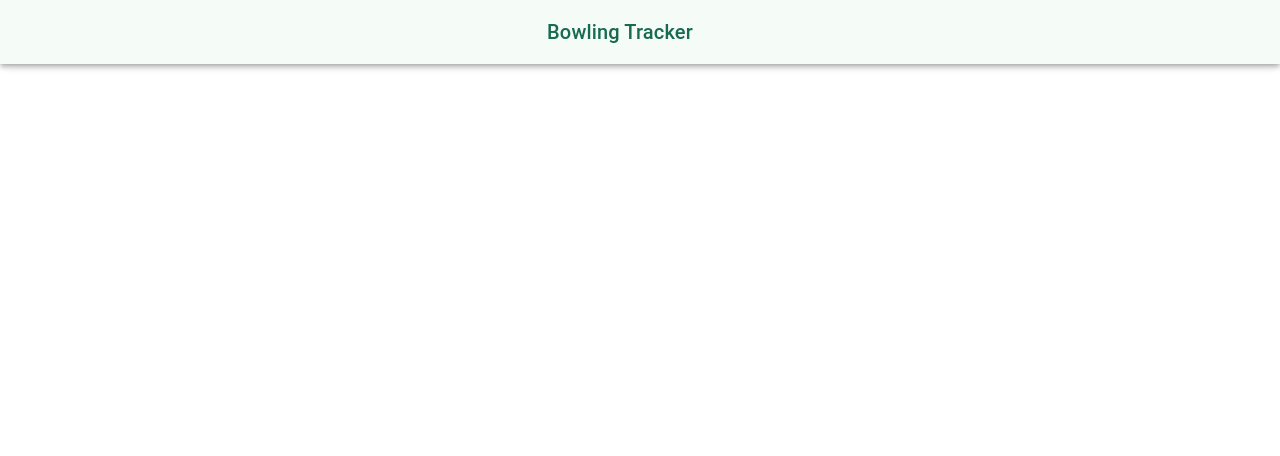
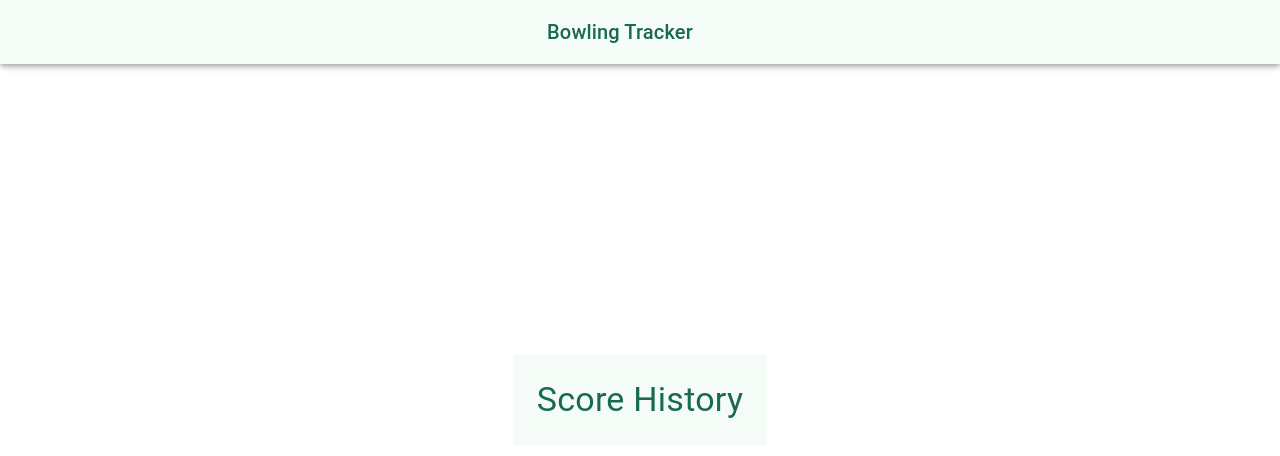
Before and after one commit to jwong65/bowling-project, a React (Vite) app: page /scorehistory in a window 1280 px wide. Before the commit this address had no page. Shown: the top 456 px of the page. Built offline with nearby package versions, Linux system fonts and the light colour scheme; some icons are missing.

Commit message:
Added and connected the scoreHistory component, not populated yet

```diff
--- a/src/App.jsx
+++ b/src/App.jsx
@@ -1,6 +1,7 @@
 import './App.css'
 import HomePage from './components/HomePage'
 import Header from './components/Header'
+import ScoreHistory from './components/ScoreHistory'
 
 import { BrowserRouter, Routes, Route } from 'react-router-dom'
 import { ThemeProvider as MuiThemeProvider, createTheme } from '@mui/material'
@@ -26,6 +27,7 @@ function App() {
         <Header />
         <Routes>
           <Route path='/' element={<HomePage/>}/>
+          <Route path='/scorehistory' element={<ScoreHistory/>}/>
         </Routes>
         </BrowserRouter>
       </MuiThemeProvider>
--- /dev/null
+++ b/src/components/ScoreHistory.jsx
@@ -0,0 +1,18 @@
+import React, {useState} from 'react'
+import { Box, Typography} from '@mui/material'
+
+export default function ScoreHistory() {
+  return (
+    <Box
+        sx={{
+            p: 3,
+            backgroundColor: 'var(--md-sys-color-background)',
+            color: 'var(--md-sys-color-on-background)',
+        }}
+    >
+        <Typography variant='h4' component='h1'sx={{ color: 'var(--md-sys-color-primary)' }}>
+            Score History
+        </Typography>
+    </Box>
+  )
+}
```
